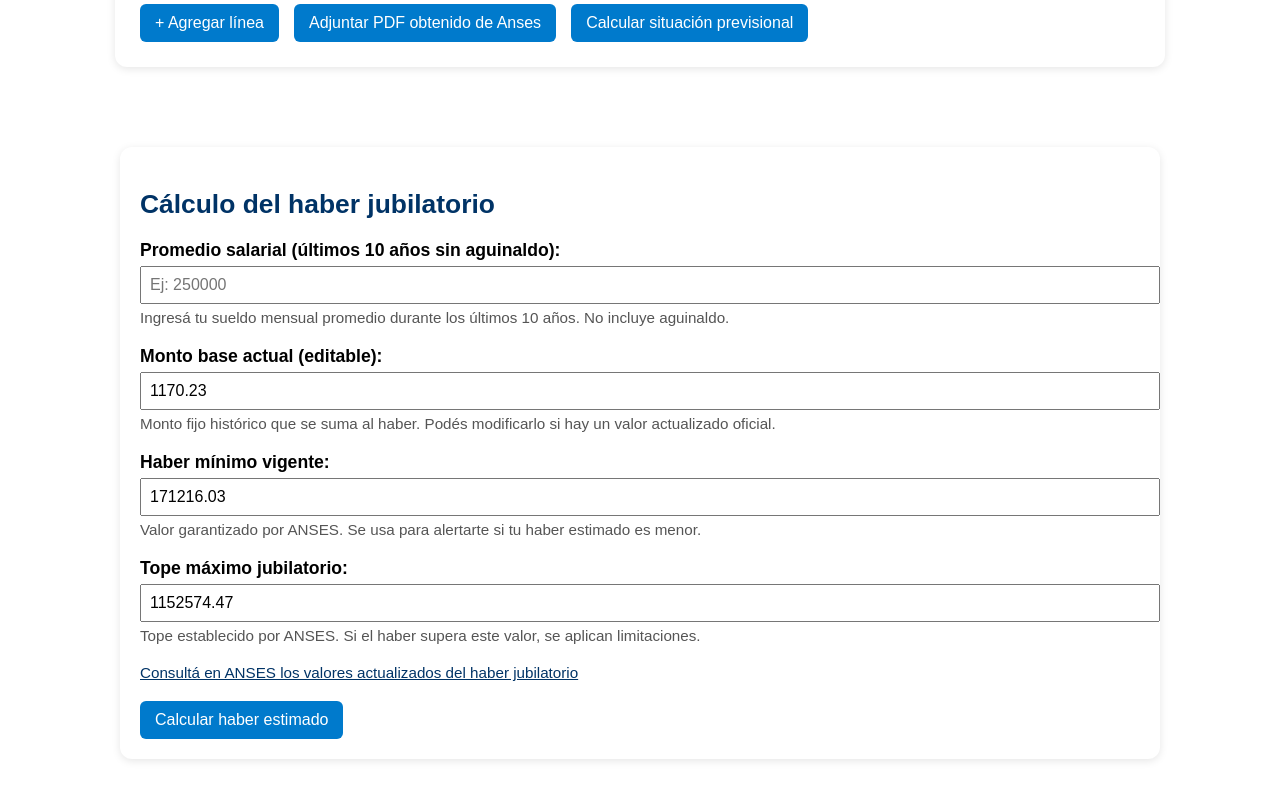
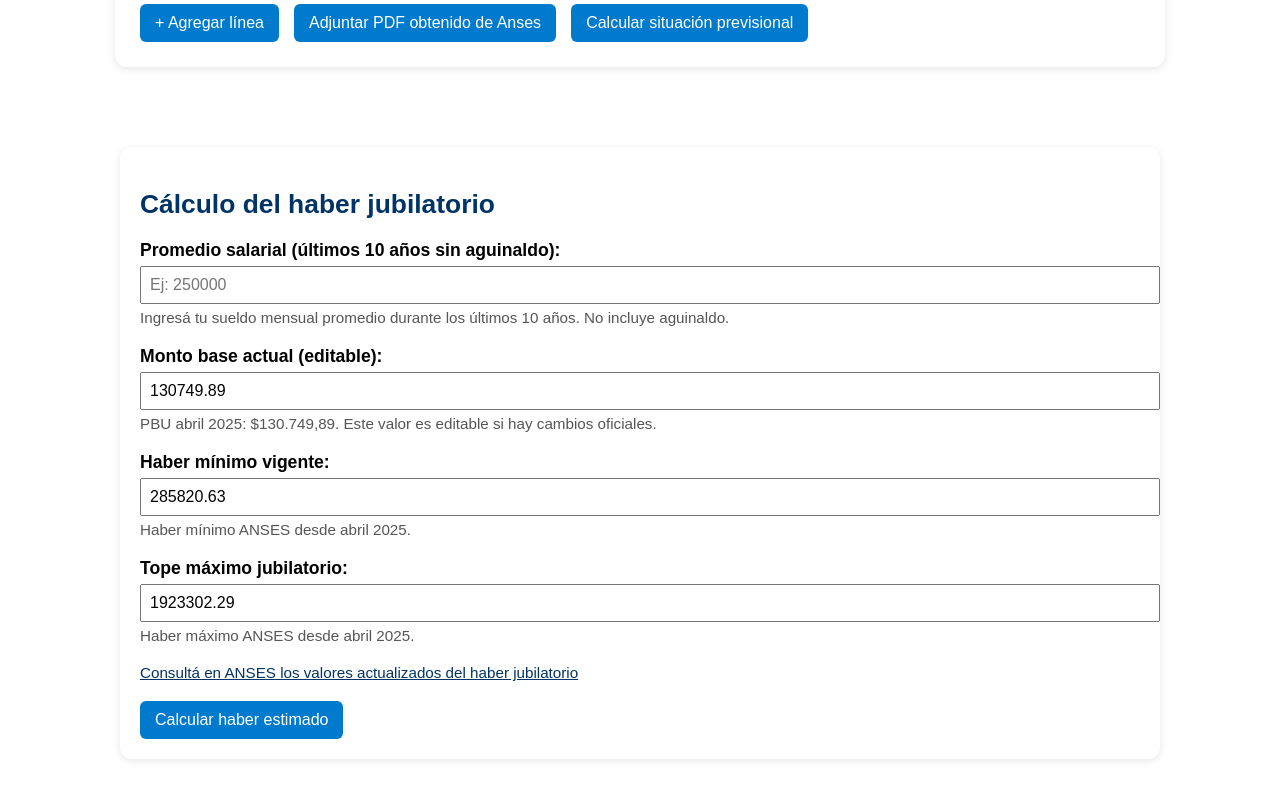
Before and after one commit to sergiolplp/JubiTiempo-2.0, a plain HTML site: page index.html in a window 1280 px wide. Shown: the part 508-1308 px from the top of the page. Drawn offline with Linux system fonts and the light colour scheme.

Commit message:
Actualizar index.html

```diff
--- a/index.html
+++ b/index.html
@@ -505,20 +505,20 @@
 
     <div class="form-group">
       <label for="baseFija">Monto base actual (editable):</label>
-      <input type="number" id="baseFija" value="1170.23" />
-      <small>Monto fijo histórico que se suma al haber. Podés modificarlo si hay un valor actualizado oficial.</small>
+      <input type="number" id="baseFija" value="130749.89" />
+      <small>PBU abril 2025: $130.749,89. Este valor es editable si hay cambios oficiales.</small>
     </div>
 
     <div class="form-group">
       <label for="haberMinimo">Haber mínimo vigente:</label>
-      <input type="number" id="haberMinimo" value="171216.03" />
-      <small>Valor garantizado por ANSES. Se usa para alertarte si tu haber estimado es menor.</small>
+      <input type="number" id="haberMinimo" value="285820.63" />
+      <small>Haber mínimo ANSES desde abril 2025.</small>
     </div>
 
     <div class="form-group">
       <label for="haberMaximo">Tope máximo jubilatorio:</label>
-      <input type="number" id="haberMaximo" value="1152574.47" />
-      <small>Tope establecido por ANSES. Si el haber supera este valor, se aplican limitaciones.</small>
+      <input type="number" id="haberMaximo" value="1923302.29" />
+      <small>Haber máximo ANSES desde abril 2025.</small>
     </div>
 
     <div class="form-group" id="aniosManual">
@@ -543,7 +543,7 @@
   <script>
     function calcularHaber() {
       const promedio = parseFloat(document.getElementById("sueldoPromedio").value);
-      const base = parseFloat(document.getElementById("baseFija").value) || 1170.23;
+      const base = parseFloat(document.getElementById("baseFija").value);
       const haberMin = parseFloat(document.getElementById("haberMinimo").value);
       const haberMax = parseFloat(document.getElementById("haberMaximo").value);
       let totalAnios = window.totalAniosAportados || null;
@@ -583,7 +583,7 @@
 
         <b>Años registrados de aportes:</b> ${totalAnios} año(s)<br>
         <b>Promedio salarial:</b> $${promedio.toLocaleString("es-AR")}<br>
-        <b>Base previsional:</b> $${base.toFixed(2)}<br>
+        <b>Base previsional:</b> $${base.toLocaleString("es-AR")}<br>
         <b>Años excedentes (sobre 30):</b> ${extra} año(s) → +${extra}%<br><br>
 
         <b>Estimación del haber mensual:</b><br>
```
